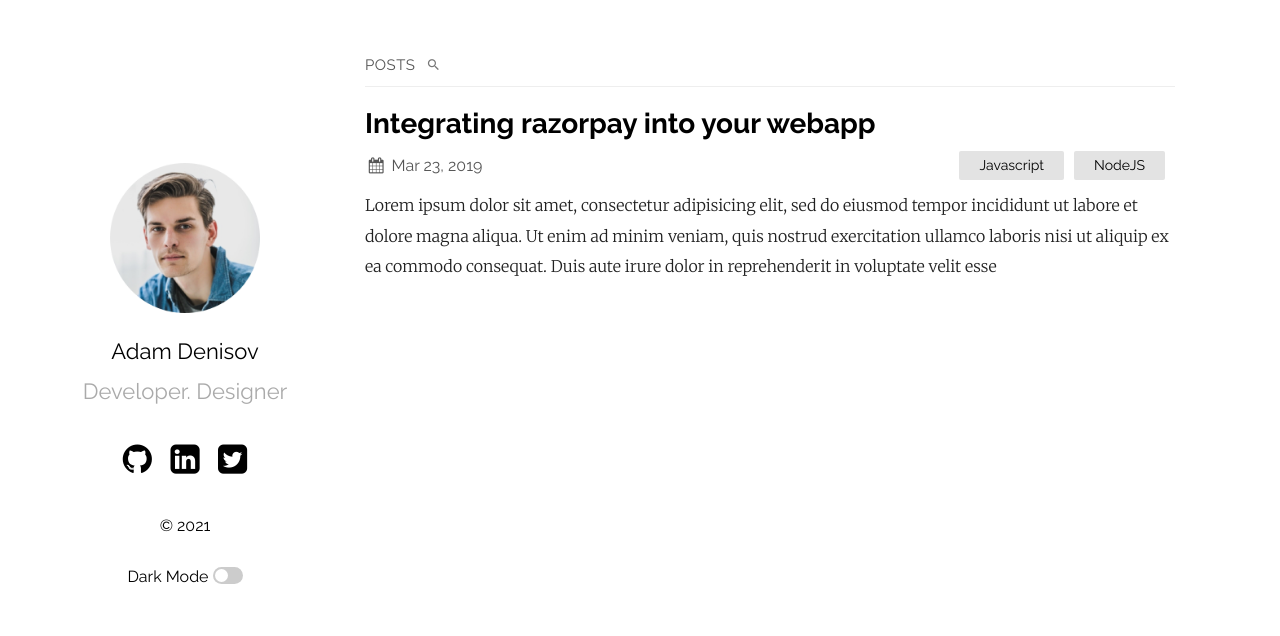
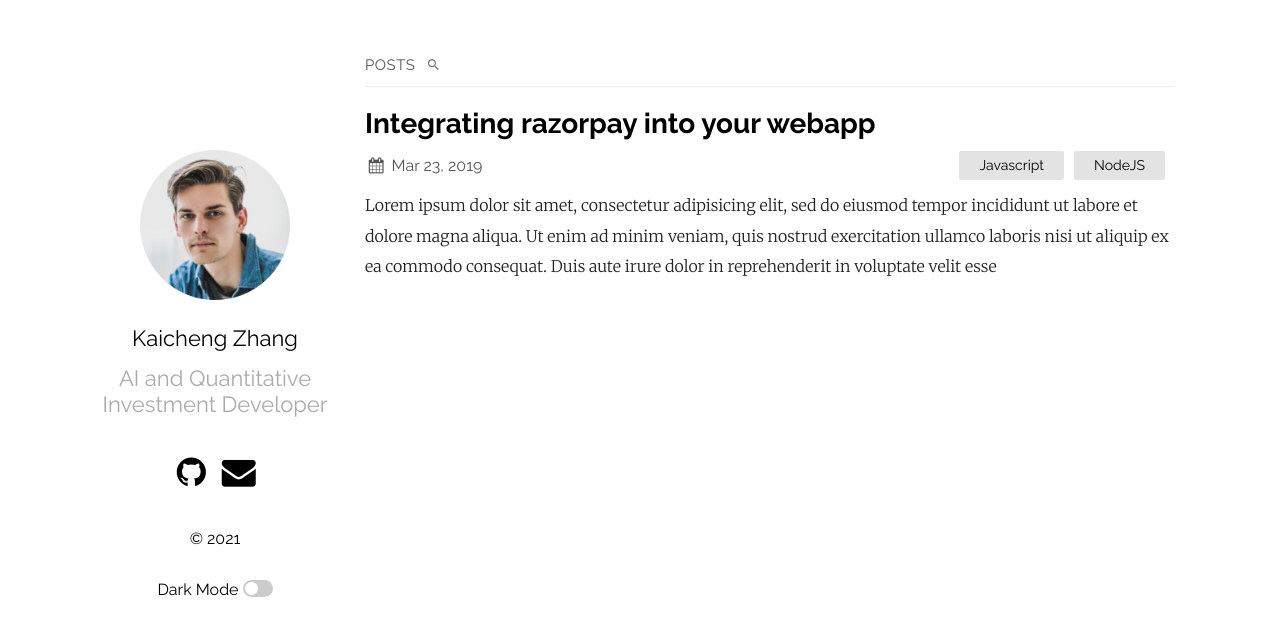
Before and after one commit to georay53/georay53.github.io, a Jekyll site: the page built from index.md, in a window 1280 px wide. Shown: the top 636 px of the page. Built offline with Jekyll 4.4.1, drawn with Linux system fonts in a browser that asks for light colours; part of the change alters nothing that is shown.

Commit message:
Modify the config file

```diff
--- a/_config.yml
+++ b/_config.yml
@@ -1,10 +1,9 @@
-title: Your awesome title
-author: GitHub User
-email: your-email@domain.com
+title: ZhangKC Personal Blog
+author: ZhangKC
+email: 18019000503@163.com
 description: > # this means to ignore newlines until "show_exerpts:"
-  Write an awesome description for your new site here. You can edit this
-  line in _config.yml. It will appear in your document head meta (for
-  Google search results) and in your feed.xml site description.
+  The Personal Blog of ZhangKC. Contains some interesting things that
+  happened during AI and Quantitative Investment Developments.
 show_excerpts: true # set to true to show excerpts on the homepage
 
 # Minima date format
@@ -12,8 +11,8 @@ show_excerpts: true # set to true to show excerpts on the homepage
 sass:
   sass_dir: _sass
 plainwhite:
-  name: Adam Denisov
-  tagline: Developer. Designer
+  name: Kaicheng Zhang
+  tagline: AI and Quantitative Investment Developer
   date_format: "%b %-d, %Y"
   sitemap: true # set to true to generate sitemap.xml content
   search: true # set to true to enable searchbar
@@ -26,9 +25,9 @@ plainwhite:
     - post
   # generate social links in footer
   social_links:
-    twitter: samarsault
-    github:  samarsault
-    linkedIn: in/samarsault
+    #twitter: samarsault
+    github:  georay53
+    #linkedIn: in/samarsault
     #rss: rss
     #dribbble: jekyll
     #flickr:   jekyll
@@ -39,7 +38,7 @@ plainwhite:
     #soundcloud: jekyll
     #telegram: jekyll
     #gitlab: jekyll
-    #email: jekyll
+    email: 18019000503@163.com
 
     # Mastodon instances
     # mastodon:
```
